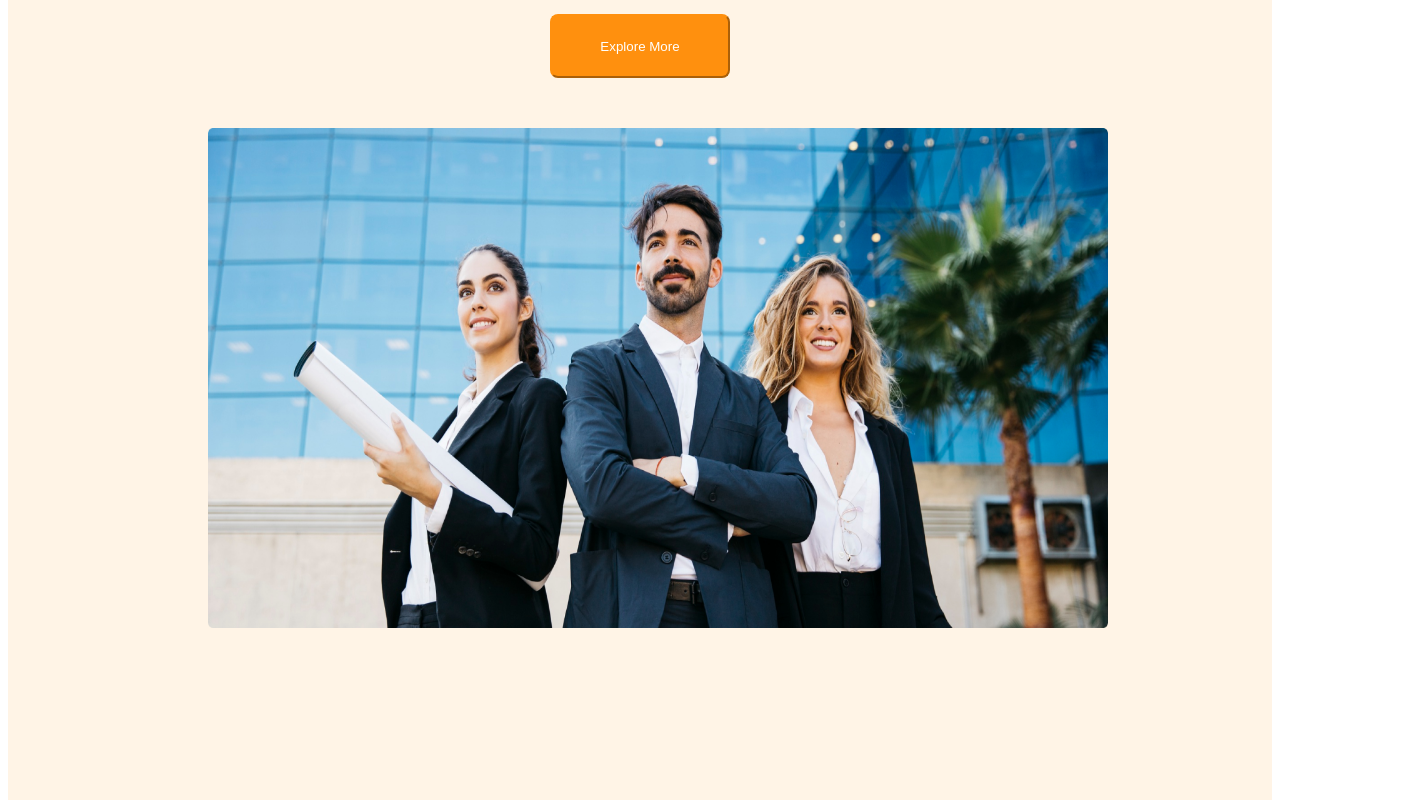
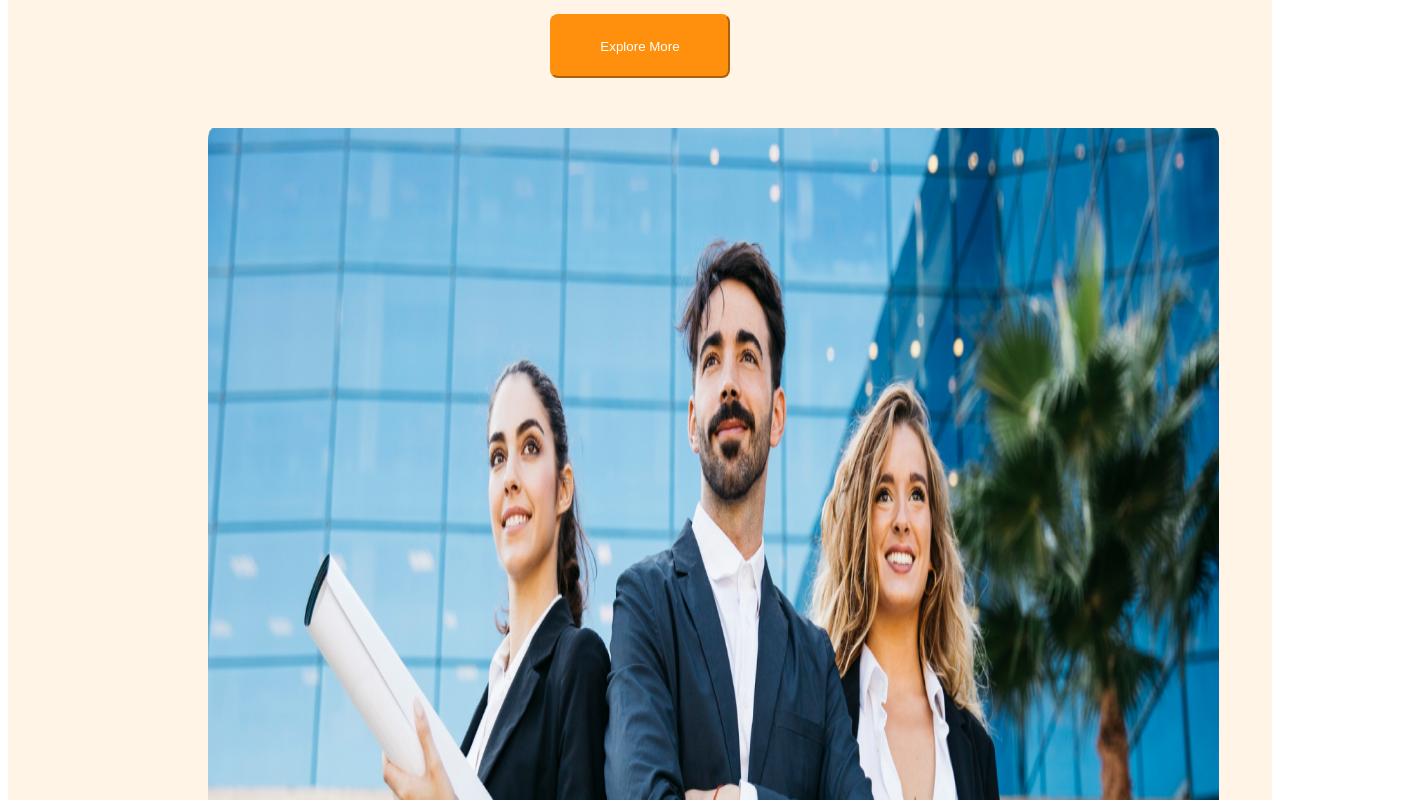
Before and after one commit to NakibCSE/g3-architects, a plain HTML site: page index.html in a window 1280 px wide. Shown: the part 300-1100 px from the top of the page, 1419 px wide, since content can reach past the window. Drawn offline with Linux system fonts and the light colour scheme.

Commit message:
banner fixed

```diff
--- a/index.html
+++ b/index.html
@@ -10,7 +10,7 @@
 </head>
 <body>
     <!-- Header section start here-->
-    <header class="containter">
+    <header class="container">
         <nav>
             <div class="nav-title">
                 <h3>G3 Architects</h3>
--- a/styles/styles.css
+++ b/styles/styles.css
@@ -5,7 +5,11 @@
 body {
     font-family: 'Poppins', sans-serif;
 }
-
+.container{
+    background-color: rgba(255, 144, 14, 0.1);
+    width: 100%;
+    height: 1300;
+}
 .btn-primary {
     background-color: #FF900E;
     color: #FFFFFF;
@@ -18,11 +22,6 @@ body {
 }
 
 /* Header section's style */
-header {
-    background-color: rgba(255, 144, 14, 0.1);
-    width: 100%;
-    height: 1322px;
-}
 
 /* Nav style */
 
@@ -62,7 +61,8 @@ nav {
 }
 .banner{
     margin: 50px 200px 50px 200px;
-    width: 900px;
-    height: 500px;
+    width: 80%;
+    height: 1000px;
+    justify-content: center
 
 }
```
